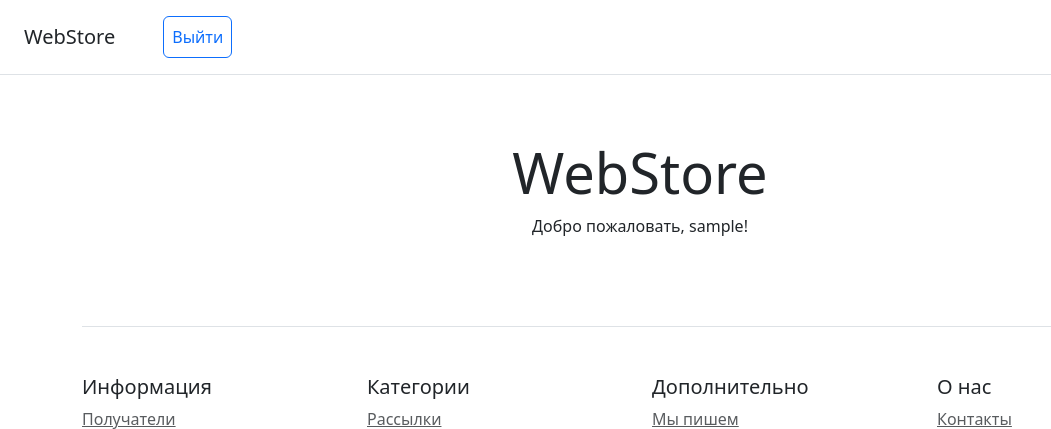
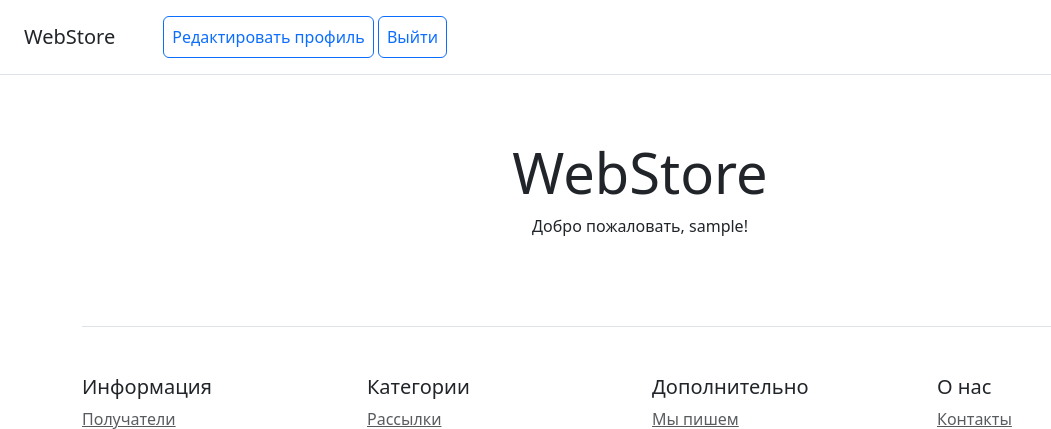
Before and after one commit to MichaelGorbunov/dispath, a Django app: page /mailing/base/ in a window 1280 px wide. Shown: the top 429 px of the page, without its empty margins (0-1051 px from the left). Run offline with Django 5.2, Linux system fonts and the light colour scheme; the visitor is signed in with stand-in values (Sample User, id 1); parts of the project's set-up code (start-up, migrations or seed data) failed here and were passed over; some libraries are stand-ins or nearby versions.

Commit message:
кнопка редактировать профиль

```diff
--- a/mailing/templates/mailing/includes/navigate.html
+++ b/mailing/templates/mailing/includes/navigate.html
@@ -6,7 +6,9 @@
         {% if user.is_authenticated %}
             <form method="post" action="{% url 'users:logout' %}" style="display: inline;">
                 {% csrf_token %}
+                <a class="p-2 btn btn-outline-primary" href="{% url 'users:update' %}">Редактировать профиль</a>
                 <button type="submit" class="p-2 btn btn-outline-primary">Выйти
+
                 </button>
             </form>
 
```
